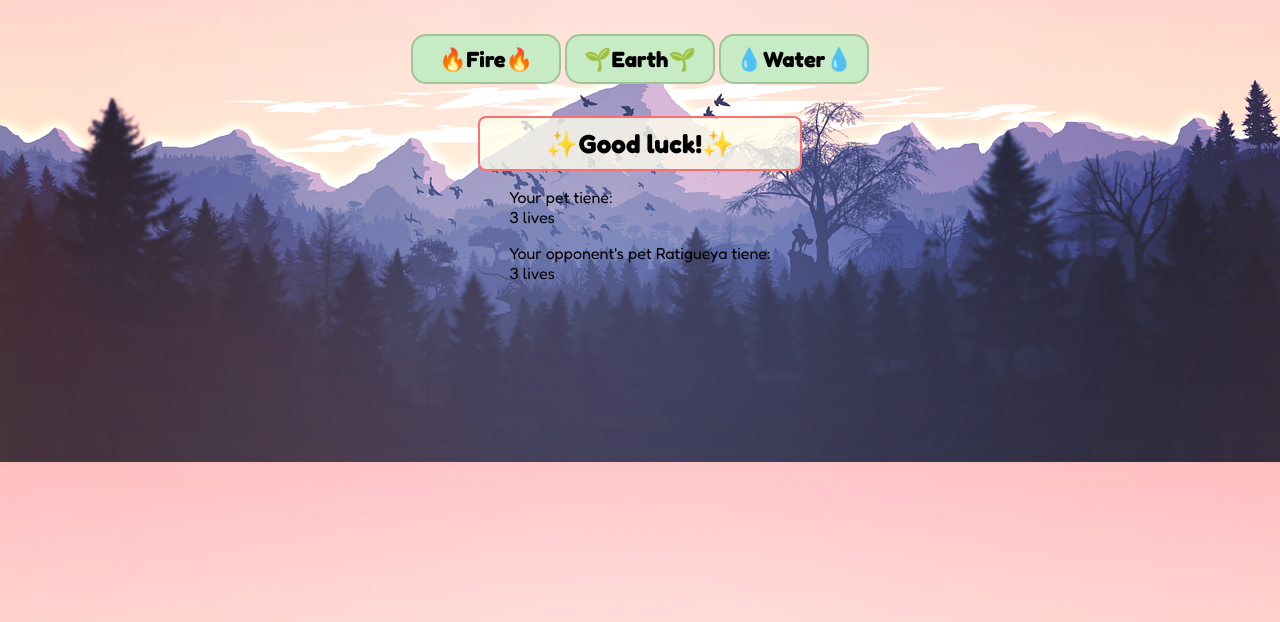
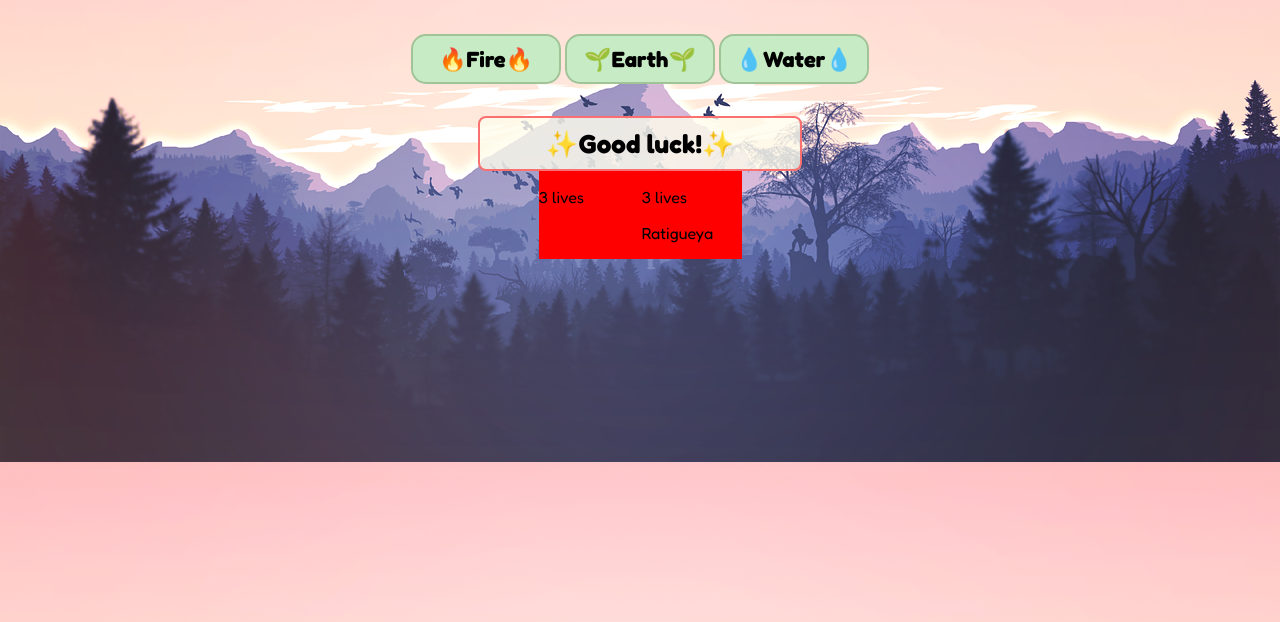
Before and after one commit to ValenciaTatiana/MOKEPON-game, a plain HTML site: page index.html in a window 1280 px wide. Both pictures are taken after a click on the button "Select". Shown: the part 178-800 px from the top of the page. Drawn offline with Linux system fonts and the light colour scheme.

Commit message:
Using CSS Grid to display the attacks, lives, and pets of each player.

```diff
--- a/index.html
+++ b/index.html
@@ -56,12 +56,17 @@
             </section>
         </div>
 
+        <div class="life-counter">
             <div>
+                <p id="life-player">3 lives</p>
+                <p id="player-pet"></p>
                 <div id="stroke-player"></div>
+            </div>
+            <div>
+                <p id="life-opponent">3 lives</p>
+                <p id="opponent-pet"></p>
                 <div id="stroke-opponent"></div>
-            <p>Your pet <span id="player-pet"></span> tiene: <br><span id="life-player">3 lives</span></p>
-            <p>Your opponent's pet <span id="opponent-pet"></span> tiene: </span><br><span id="life-opponent">3
-                    lives</span></p>
+            </div>
         </div>
     </section>
 </body>
--- a/styles.css
+++ b/styles.css
@@ -81,7 +81,8 @@ button {
 }
 #button-fire:hover,
 #button-earth:hover,
-#button-water:hover {
+#button-water:hover,
+#button-playAgain:hover {
     background-color: #A1C398;
     cursor: pointer;
 }
@@ -105,3 +106,10 @@ button {
     border-radius: 8px;
     padding: 10px;
 }
+
+.life-counter {
+    background-color: red;
+    display: grid;
+    grid-template-columns: 100px 100px;
+    gap: 3px;
+}
```
Lines whose indentation alone changed are shown as unchanged.
